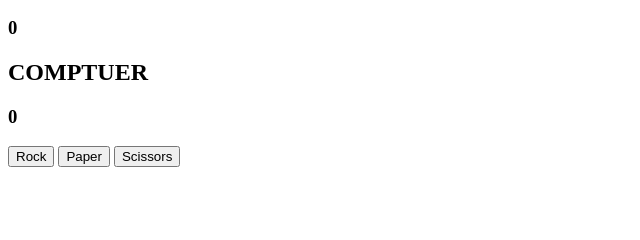
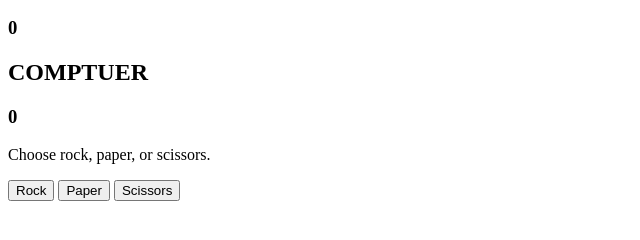
Before and after one commit to aguvai/odin-rock-paper-scissors, a plain HTML site: page index.html in a window 1280 px wide. Shown: the part 110-350 px from the top of the page, without its empty margins (0-640 px from the left). Drawn offline with Linux system fonts and the light colour scheme.

Commit message:
Add div to display round results

```diff
--- a/index.html
+++ b/index.html
@@ -22,6 +22,10 @@
             <h2>COMPTUER</h2>
             <h3>0</h3>
         </div>
+
+        <div class="roundResults">
+            <p>Choose rock, paper, or scissors.</p>
+        </div>
     </div>
     <button class="selection">Rock</button>
     <button class="selection">Paper</button>
```
